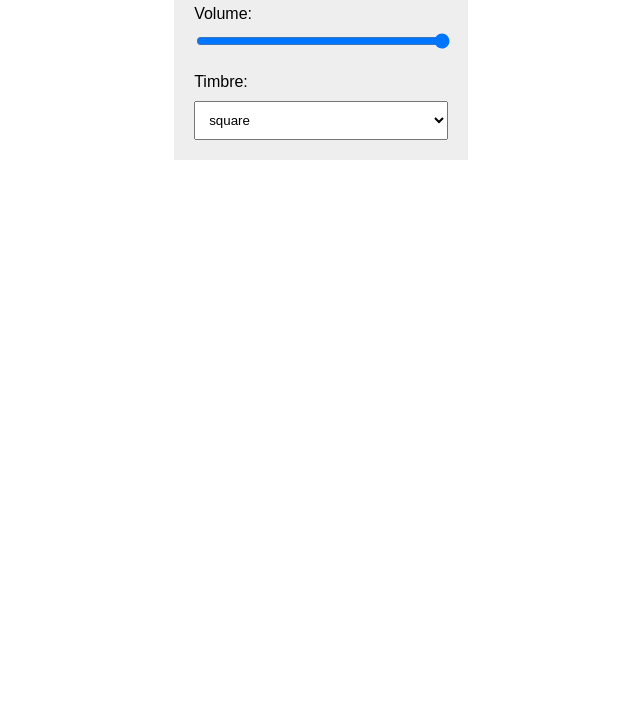
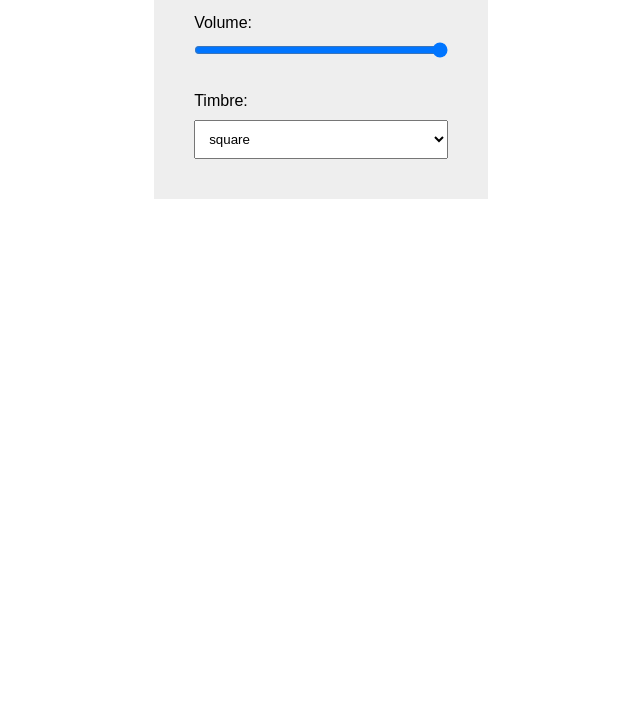
Before and after one commit to flojoho/keyboard, a plain HTML site: page index.html in a window 1280 px wide. Shown: the part 93-800 px from the top of the page, without its empty margins (319-959 px from the left). Drawn offline with Linux system fonts and the light colour scheme.

Commit message:
better css

```diff
--- a/styles.css
+++ b/styles.css
@@ -1,10 +1,11 @@
 * {
   box-sizing: border-box;
   font-family: Arial;
+  margin: 0;
+  padding: 0;
 }
 
 body {
-  margin: 0;
   display: flex;
   align-items: center;
   justify-content: center;
@@ -13,7 +14,7 @@ body {
 
 main {
   background-color: #EEEEEE;
-  padding: 20px;
+  padding: 40px;
 }
 
 select {
@@ -25,11 +26,12 @@ input {
   width: 100%;
 }
 
+label {
+  display: block;
+  margin-bottom: 10px;
+}
+
 
 .mb {
-  margin-bottom: 20px;
+  margin-bottom: 30px;
 }
-
-.setting input, .setting select {
-  margin-top: 10px;
-}
```
